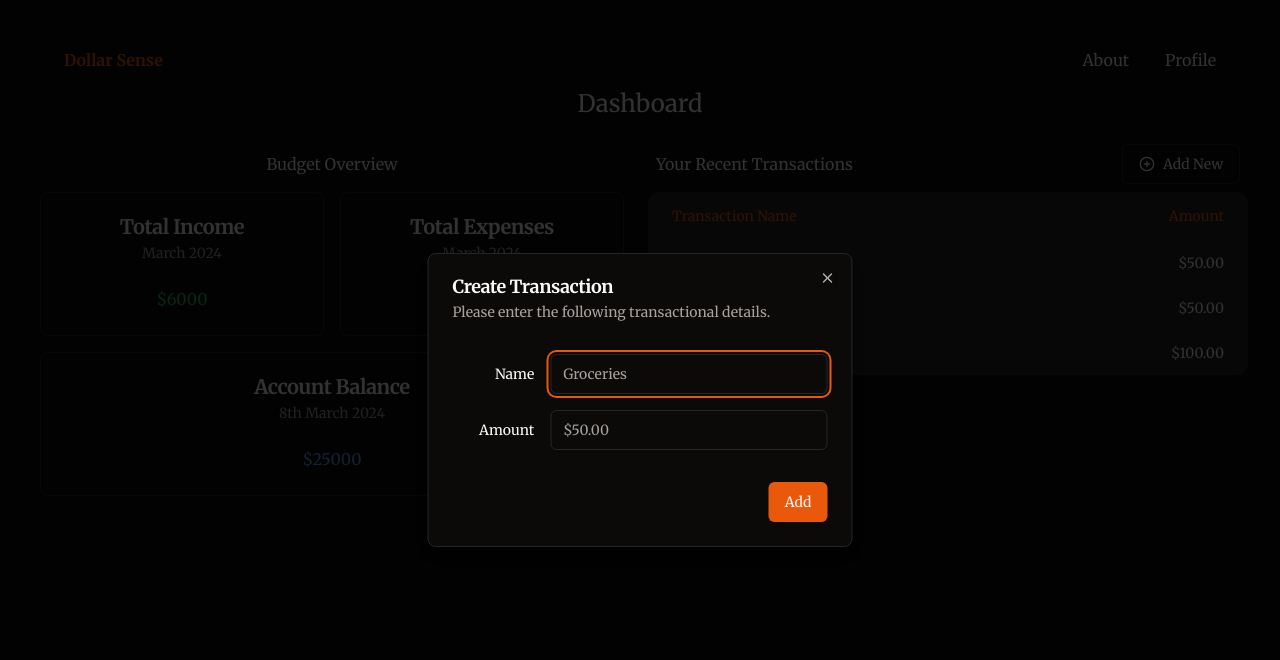
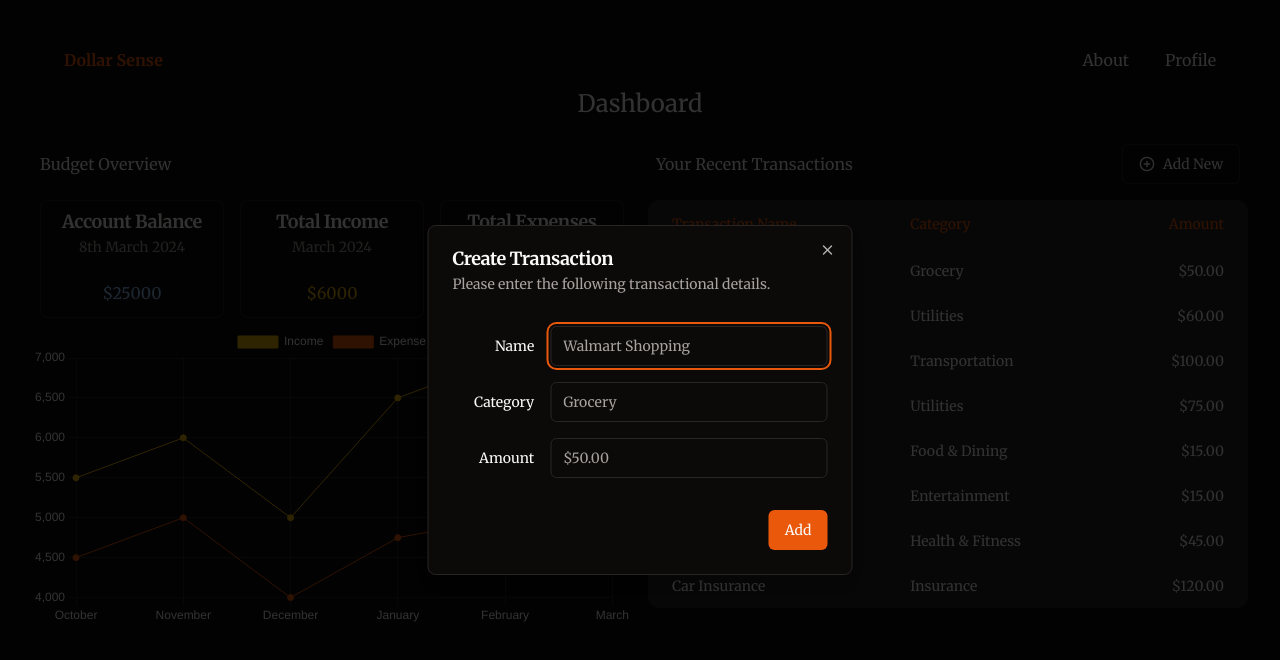
Before and after one commit to TaimoorAleem/DollarSenseApp, a React (Vite) app in the folder dollarsenseapp-client/: page /dashboard in a window 1280 px wide. Both pictures are taken after a click on the button "Add New". Shown: the top 660 px of the page. Built offline with nearby package versions, Linux system fonts and the light colour scheme.

Commit message:
Add IncomeExpenseHistory line chart using Chart.js

```diff
--- a/dollarsenseapp-client/src/components/BudgetOverview.tsx
+++ b/dollarsenseapp-client/src/components/BudgetOverview.tsx
@@ -5,21 +5,33 @@ import {
   CardHeader,
   CardTitle,
 } from "@/components/ui/card"
-
+import IncomeExpenseHistoryChart from "./IncomeExpenseHistoryChart"
+import IncomeExpenseHistoryData from "../data/IncomeExpenseHistoryData"
 
 const BudgetOverview = () => {
   return (
-    <div className='grid grid-cols-2'>
-      <div className="items-center mt-4 mb-2 col-span-2">
+    <div>
+      <div className="flex flex-row justify-between items-center m-2 h-10">
           <h2 className="align-middle">Budget Overview</h2>
+
         </div>
+      <div className="grid grid-cols-3">
+        <Card className="m-2">
+          <CardHeader>
+            <CardTitle>Account Balance</CardTitle>
+            <CardDescription>8th March 2024</CardDescription>
+          </CardHeader>
+          <CardContent>
+            <p className="text-blue-300">$25000</p>
+          </CardContent>
+        </Card>
         <Card className="m-2">
           <CardHeader>
             <CardTitle>Total Income</CardTitle>
             <CardDescription>March 2024</CardDescription>
           </CardHeader>
           <CardContent>
-          <p className="text-green-500">$6000</p>
+            <p className="text-yellow-500">$6000</p>
           </CardContent>
         </Card>
         <Card className="m-2">
@@ -28,19 +40,14 @@ const BudgetOverview = () => {
             <CardDescription>March 2024</CardDescription>
           </CardHeader>
           <CardContent>
-          <p className="text-yellow-500">$4500</p>
-        </CardContent>
-      </Card>
-      <Card className="m-2 col-span-2">
-        <CardHeader>
-          <CardTitle>Account Balance</CardTitle>
-          <CardDescription>8th March 2024</CardDescription>
-        </CardHeader>
-        <CardContent>
-          <p className="text-blue-400">$25000</p>
+            <p className="text-orange-500">$4500</p>
           </CardContent>
         </Card>
 
+      </div>
+      <div className="align-middle text-center">
+        <IncomeExpenseHistoryChart data={IncomeExpenseHistoryData} />
+      </div>
     </div>
   )
 }
--- /dev/null
+++ b/dollarsenseapp-client/src/components/IncomeExpenseHistoryChart.tsx
@@ -0,0 +1,56 @@
+import { Line } from 'react-chartjs-2';
+import {
+  Chart as ChartJS,
+  CategoryScale,
+  LinearScale,
+  PointElement,
+  LineElement,
+  Title,
+  Tooltip,
+  Legend,
+} from 'chart.js';
+
+ChartJS.register(
+  CategoryScale,
+  LinearScale,
+  PointElement,
+  LineElement,
+  Title,
+  Tooltip,
+  Legend
+);
+
+const IncomeExpenseHistoryChart = ({ data }) => {
+  const options = {
+    responsive: true,
+    plugins: {
+      legend: {
+        position: 'top',
+        labels: {
+          color: 'white',
+        },
+      },
+    },
+    scales: {
+      x: {
+        ticks: {
+          color: 'white',
+        },
+        grid: {
+          color: 'rgba(255, 255, 255, 0.1)'
+        },
+      },
+      y: {
+        ticks: {
+          color: 'white',
+        },
+        grid: {
+          color: 'rgba(255, 255, 255, 0.1)'
+        },
+      },
+    },
+  };
+
+  return <Line options={options} data={data} />;
+};
+export default IncomeExpenseHistoryChart;
--- a/dollarsenseapp-client/src/components/RecentTransactions.tsx
+++ b/dollarsenseapp-client/src/components/RecentTransactions.tsx
@@ -27,8 +27,8 @@ import { Label } from "@/components/ui/label"
 const RecentTransactions = () => {
   return (
     <div>
-        <div className="flex flex-row justify-between items-center m-2">
-          <h2 className="align-middle">Your Recent Transactions</h2>
+        <div className="flex flex-row justify-between align-middle items-center m-2 h-10">
+          <h2>Your Recent Transactions</h2>
           <Dialog>
             <DialogTrigger asChild>
               <Button variant="outline"><PlusCircle className="mr-2 h-4 w-4" /> Add New</Button>
@@ -47,7 +47,17 @@ const RecentTransactions = () => {
                   </Label>
                   <Input
                     id="transaction-name"
-                    placeholder="Groceries"
+                    placeholder="Walmart Shopping"
+                    className="col-span-3"
+                  />
+                </div>
+                <div className="grid grid-cols-4 items-center gap-4">
+                  <Label htmlFor="transaction-category" className="text-right">
+                    Category
+                  </Label>
+                  <Input
+                    id="transaction-category"
+                    placeholder="Grocery"
                     className="col-span-3"
                   />
                 </div>
@@ -71,25 +81,54 @@ const RecentTransactions = () => {
           </Dialog>
         </div>
 
-        <Table className="bg-secondary rounded-xl p-4">
+        <Table className="bg-secondary rounded-xl p-4 mt-2">
           <TableHeader>
             <TableRow>
-                <TableHead className="text-left px-6 py-3 w-1/2">Transaction Name</TableHead>
-                <TableHead className="text-right px-6 py-3 w-1/4">Amount</TableHead>
+              <TableHead className="text-left px-6 py-3">Transaction Name</TableHead>
+              <TableHead className="text-left px-6 py-3">Category</TableHead> {/* New Category Column */}
+              <TableHead className="text-right px-6 py-3">Amount</TableHead>
             </TableRow>
           </TableHeader>
           <TableBody>
             <TableRow>
-                  <TableCell className="text-left font-medium px-6 py-3 w-1/2">Groceries</TableCell>
-                  <TableCell className="text-right px-6 py-3 w-1/4">$50.00</TableCell>
+              <TableCell className="text-left px-6 py-3">Walmart</TableCell>
+              <TableCell className="text-left px-6 py-3">Grocery</TableCell>
+              <TableCell className="text-right px-6 py-3">$50.00</TableCell>
             </TableRow>
             <TableRow>
-                  <TableCell className="text-left font-medium px-6 py-3 w-1/2">Internet</TableCell>
-                  <TableCell className="text-right px-6 py-3 w-1/4">$50.00</TableCell>
+              <TableCell className="text-left px-6 py-3">Internet</TableCell>
+              <TableCell className="text-left px-6 py-3">Utilities</TableCell>
+              <TableCell className="text-right px-6 py-3">$60.00</TableCell>
             </TableRow>
             <TableRow>
-                  <TableCell className="text-left font-medium px-6 py-3 w-1/2">Gas</TableCell>
-                  <TableCell className="text-right px-6 py-3 w-1/4">$100.00</TableCell>
+              <TableCell className="text-left px-6 py-3">Gas</TableCell>
+              <TableCell className="text-left px-6 py-3">Transportation</TableCell>
+              <TableCell className="text-right px-6 py-3">$100.00</TableCell>
+            </TableRow>
+            <TableRow>
+              <TableCell className="text-left px-6 py-3">Electricity Bill</TableCell>
+              <TableCell className="text-left px-6 py-3">Utilities</TableCell>
+              <TableCell className="text-right px-6 py-3">$75.00</TableCell>
+            </TableRow>
+            <TableRow>
+              <TableCell className="text-left px-6 py-3">Popeyes</TableCell>
+              <TableCell className="text-left px-6 py-3">Food & Dining</TableCell>
+              <TableCell className="text-right px-6 py-3">$15.00</TableCell>
+            </TableRow>
+            <TableRow>
+              <TableCell className="text-left px-6 py-3">Netflix</TableCell>
+              <TableCell className="text-left px-6 py-3">Entertainment</TableCell>
+              <TableCell className="text-right px-6 py-3">$15.00</TableCell>
+            </TableRow>
+            <TableRow>
+              <TableCell className="text-left px-6 py-3">Gym Membership</TableCell>
+              <TableCell className="text-left px-6 py-3">Health & Fitness</TableCell>
+              <TableCell className="text-right px-6 py-3">$45.00</TableCell>
+            </TableRow>
+            <TableRow>
+              <TableCell className="text-left px-6 py-3">Car Insurance</TableCell>
+              <TableCell className="text-left px-6 py-3">Insurance</TableCell>
+              <TableCell className="text-right px-6 py-3">$120.00</TableCell>
             </TableRow>
           </TableBody>
         </Table>
--- a/dollarsenseapp-client/src/components/ui/card.tsx
+++ b/dollarsenseapp-client/src/components/ui/card.tsx
@@ -23,7 +23,7 @@ const CardHeader = React.forwardRef<
 >(({ className, ...props }, ref) => (
   <div
     ref={ref}
-    className={cn("flex flex-col space-y-1.5 p-6", className)}
+    className={cn("flex flex-col space-y-1.5 p-3", className)}
     {...props}
   />
 ))
@@ -36,7 +36,7 @@ const CardTitle = React.forwardRef<
   <h3
     ref={ref}
     className={cn(
-      "text-xl font-semibold leading-none tracking-tight",
+      "text-lg font-semibold leading-none tracking-tight",
       className
     )}
     {...props}
@@ -60,7 +60,7 @@ const CardContent = React.forwardRef<
   HTMLDivElement,
   React.HTMLAttributes<HTMLDivElement>
 >(({ className, ...props }, ref) => (
-  <div ref={ref} className={cn("p-6 pt-0", className)} {...props} />
+  <div ref={ref} className={cn("p-3", className)} {...props} />
 ))
 CardContent.displayName = "CardContent"
 
--- /dev/null
+++ b/dollarsenseapp-client/src/data/IncomeExpenseHistoryData.js
@@ -0,0 +1,21 @@
+const IncomeExpenseHistoryData = {
+    labels: ['October', 'November', 'December', 'January', 'February', 'March'],
+    datasets: [
+      {
+        label: 'Income',
+        data: [5500, 6000, 5000, 6500, 7000, 6000],
+        borderColor: '#eab308',
+        borderWidth: 1,
+        backgroundColor: '#eab308',
+      },
+      {
+        label: 'Expense',
+        data: [4500, 5000, 4000, 4750, 5000, 4500],
+        borderColor: '#EA580C',
+        borderWidth: 1,
+        backgroundColor: '#EA580C',
+      },
+    ],
+  };
+
+export default IncomeExpenseHistoryData;
--- a/dollarsenseapp-client/src/pages/WelcomePage.tsx
+++ b/dollarsenseapp-client/src/pages/WelcomePage.tsx
@@ -5,7 +5,7 @@ const WelcomePage = () => {
   return (
     <div className="flex flex-col h-screen  items-center justify-center">
       <h1 className="text-2xl font-bold mb-6">Welcome to</h1>
-      <h1 className="text-7xl font-bold mb-10">Dollar Sense</h1>
+      <h1 className="text-7xl font-bold mb-10 text-primary">Dollar Sense</h1>
       <div className="space-x-2">
         <Link to="/dashboard">
           <Button className="font-semibold py-2 px-4 border-orange-600 hover:bg-orange-600 shadow-orange" variant={'outline'}>
```
Lines whose indentation alone changed are shown as unchanged.
